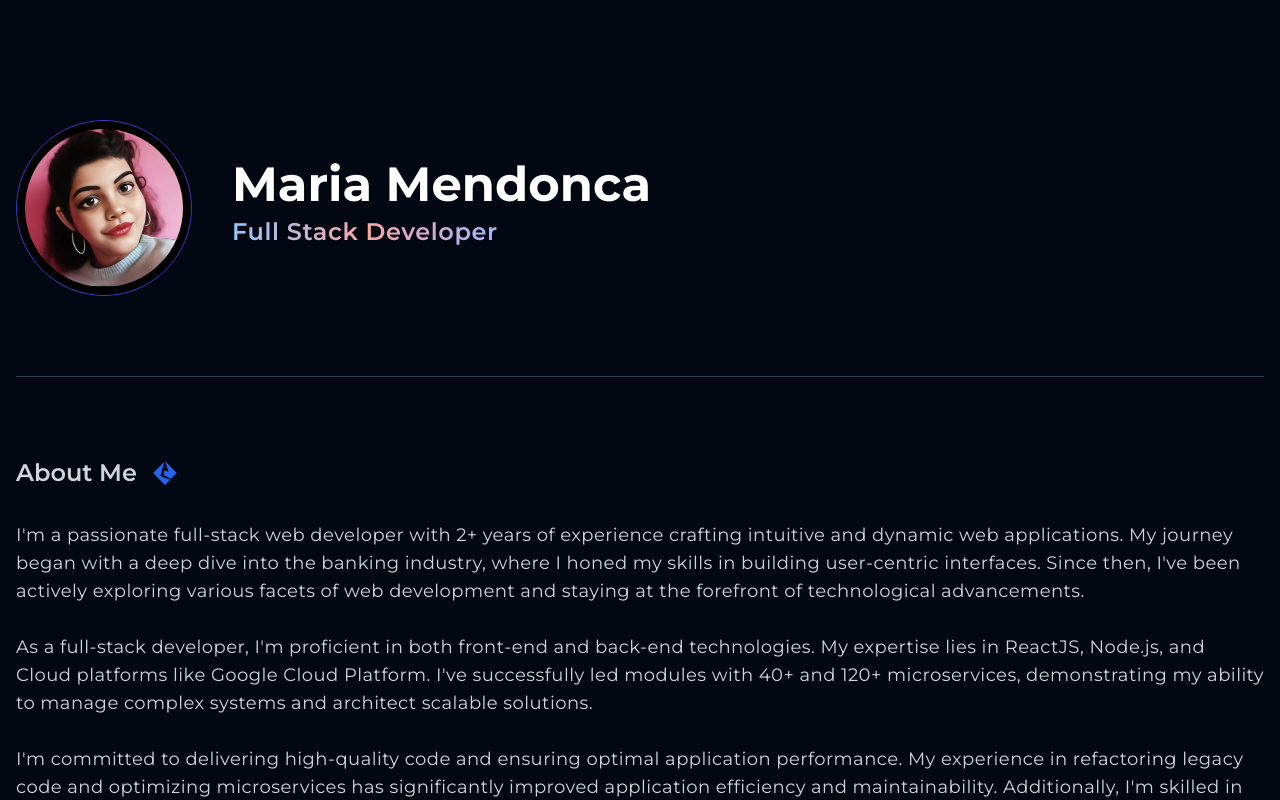
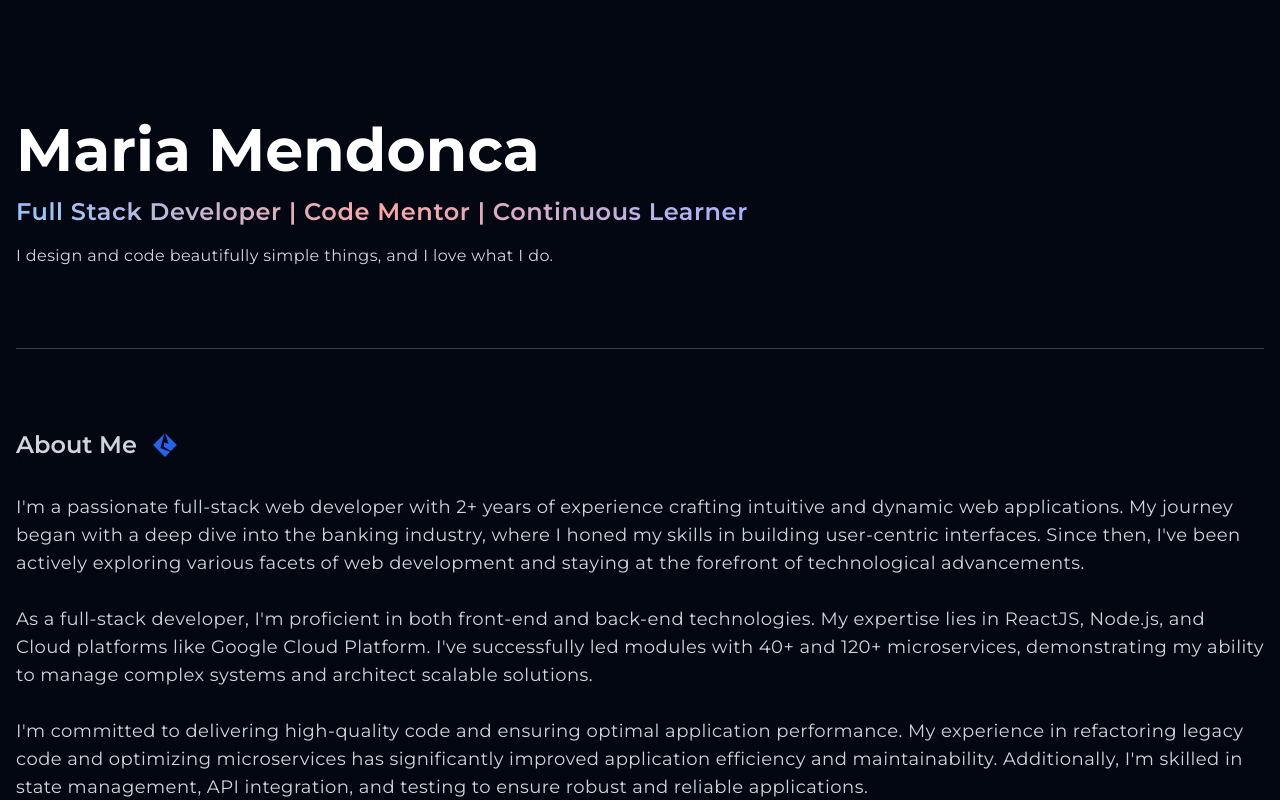
Before and after one commit to mendoncamaria/portfolio-next, a Next.js app: page / in a window 1280 px wide. Shown: the top 800 px of the page. Built offline with nearby package versions, Linux system fonts and the light colour scheme.

Commit message:
Updated Banner, removed photo from portfolio

```diff
--- a/components/Banner.tsx
+++ b/components/Banner.tsx
@@ -1,25 +1,20 @@
-import Image from "next/image";
-import ProfileImg from "../public/img/profilepic.jpeg";
+import Image from 'next/image';
+import ProfileImg from '../public/img/profilepic.jpeg';
 
 const Banner = () => {
+  const getJobRole = () =>
+    `Full Stack Developer   |   Code Mentor   |   Continuous Learner`;
+
   return (
     <div className="wrapper flex flex-col md:flex-row items-center gap-10">
-      {/* Image */}
-      <div className="w-44 h-44 rounded-full bg-black">
-        <Image
-          className="w-full h-full rounded-full border-[1px] border-indigo-700 p-2 object-cover"
-          src={ProfileImg}
-          alt="ProfileImg"
-        />
-      </div>
-      {/* Description */}
-      <div className="w-3/4 flex flex-col items-center md:items-start    gap-2">
-        <h1 className="text-5xl font-bold text-white">Maria Mendonca</h1>
+      <div className="w-3/4 flex flex-col items-center md:items-start gap-4">
+        <h1 className="text-6xl  font-bold text-white">Maria Mendonca</h1>
         <h3 className="text-xl md:text-2xl font-semibold bg-clip-text text-transparent bg-gradient-to-r from-blue-300 via-red-300 to-indigo-300 tracking-wide">
-          Full Stack Developer
+        {getJobRole()}
         </h3>
+
         <p className="text-base tracking-wide text-center md:text-left">
-          {/* keep for any content */}
+          I design and code beautifully simple things, and I love what I do.
         </p>
       </div>
     </div>
```
